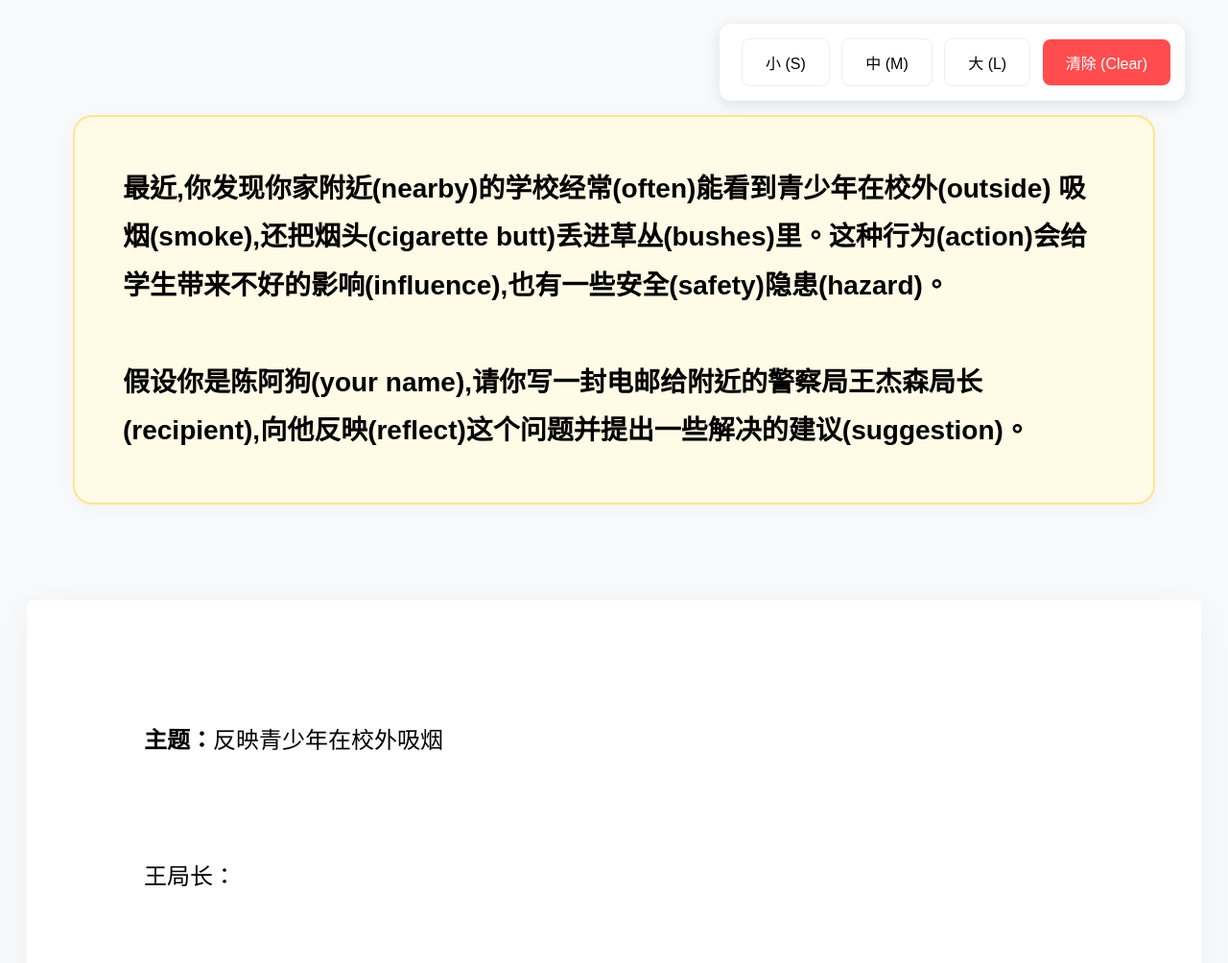
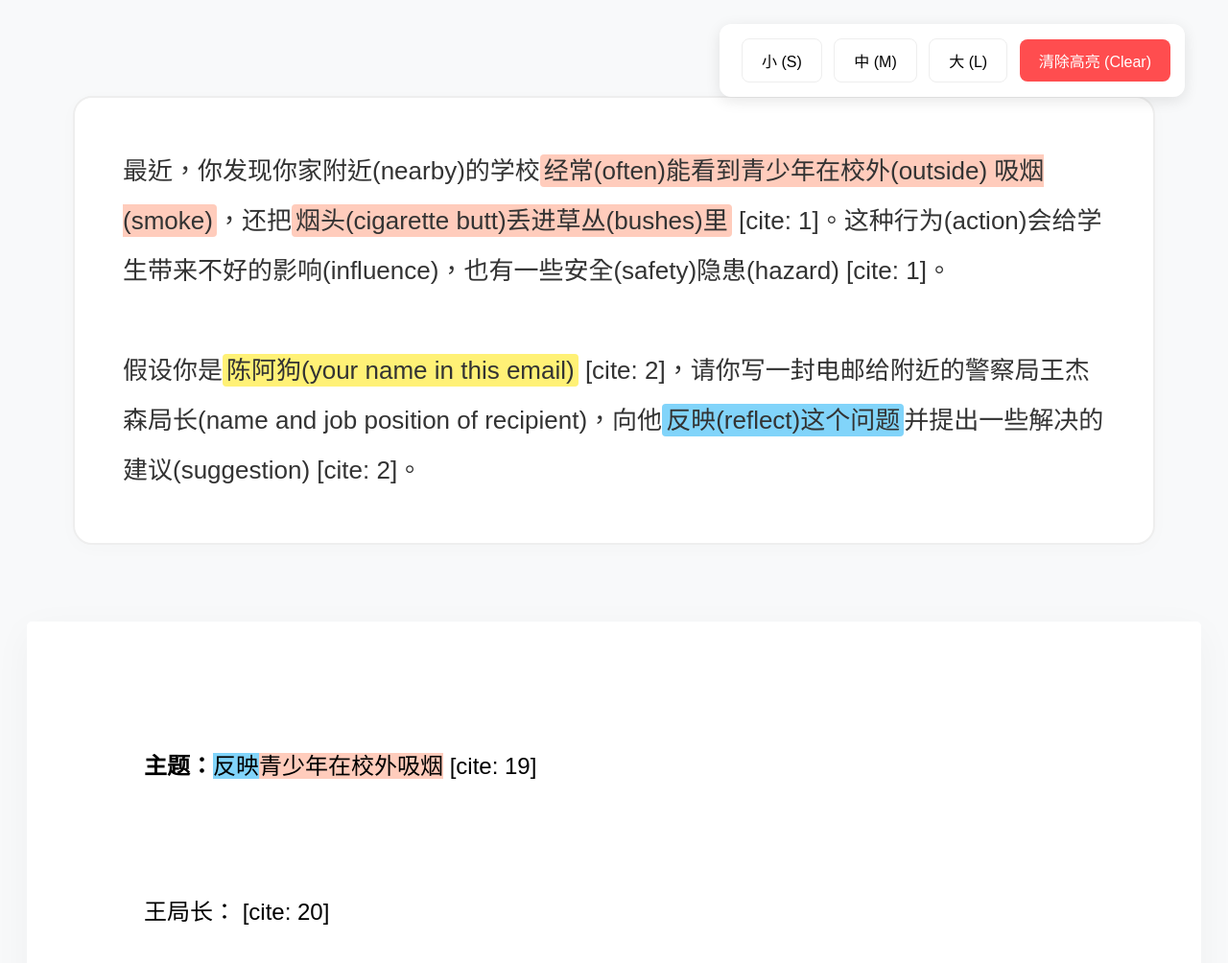
Before and after one commit to happyhappyting/present, a plain HTML site: page index.html in a window 1280 px wide. Shown: the top 1004 px of the page at 96% size. Drawn offline with Linux system fonts and the light colour scheme.

Commit message:
Update index.html

```diff
--- a/index.html
+++ b/index.html
@@ -2,87 +2,59 @@
 <html lang="zh-Hant">
 <head>
     <meta charset="UTF-8">
-    <title>华文公务电邮互动教学 - 全内容完整版</title>
+    <title>华文公务电邮互动教学 - 逻辑对标终极版</title>
     <style>
         :root {
-            --id-hl: #fff176;
-            --pp-hl: #81d4fa;
-            --q-hl: #ffccbc;
+            --id-hl: #fff176; /* 身份-黄色 */
+            --pp-hl: #81d4fa; /* 动作/目的-蓝色 */
+            --q-hl: #ffccbc;  /* 核心问题/情况-粉橘 */
             --base-size: 24px;
             --main-width: 80%;
         }
 
         body {
             font-family: "PingFang SC", "Microsoft YaHei", sans-serif;
-            background: #f8f9fa;
-            margin: 0;
-            padding: 120px 0; /* 增加呼吸感 */
-            display: flex;
-            flex-direction: column;
-            align-items: center;
+            background: #f8f9fa; margin: 0; padding: 100px 0;
+            display: flex; flex-direction: column; align-items: center;
         }
 
-        /* 1. 题目区域 */
+        /* 1. 题目区域：呼吸感 + 全量高亮 */
         .question-header {
-            width: var(--main-width);
-            background: #fffbe6;
-            padding: 50px;
-            border: 2px solid #ffe58f;
-            border-radius: 20px;
-            margin-bottom: 100px;
-            font-size: calc(var(--base-size) + 4px);
-            font-weight: bold;
-            line-height: 1.8;
-            box-shadow: 0 4px 20px rgba(0,0,0,0.03);
+            width: var(--main-width); background: white; padding: 50px;
+            border: 2px solid #eee; border-radius: 20px; margin-bottom: 80px;
+            font-size: calc(var(--base-size) + 2px); line-height: 2; color: #333;
+            box-shadow: 0 4px 20px rgba(0,0,0,0.02);
         }
+        .q-blue { background: var(--pp-hl); padding: 2px 4px; border-radius: 4px; }
+        .q-orange { background: var(--q-hl); padding: 2px 4px; border-radius: 4px; }
+        .q-yellow { background: var(--id-hl); padding: 2px 4px; border-radius: 4px; }
 
         /* 2. 控制按钮 */
         .controls { position: fixed; top: 25px; right: 45px; z-index: 1001; background: white; padding: 15px; border-radius: 12px; box-shadow: 0 4px 15px rgba(0,0,0,0.1); }
-        .controls button { font-size: 16px; padding: 12px 24px; cursor: pointer; border: 1px solid #eee; background: white; border-radius: 8px; margin-left: 8px; }
+        .controls button { font-size: 16px; padding: 10px 20px; cursor: pointer; border: 1px solid #eee; background: white; border-radius: 8px; margin-left: 8px; }
 
-        /* 3. 电邮纸张 */
-        .email-paper {
-            width: var(--main-width);
-            background: white;
-            padding: 100px;
-            border-radius: 5px;
-            box-shadow: 0 10px 40px rgba(0,0,0,0.04);
-        }
-
-        .block {
-            cursor: pointer;
-            margin-bottom: 50px;
-            padding: 20px;
-            border-radius: 12px;
-            border: 2px solid transparent;
-            transition: 0.3s;
-            line-height: 2;
-        }
+        /* 3. 电邮正文纸张 */
+        .email-paper { width: var(--main-width); background: white; padding: 100px; border-radius: 5px; box-shadow: 0 10px 40px rgba(0,0,0,0.04); }
+        .block { cursor: pointer; margin-bottom: 50px; padding: 20px; border-radius: 12px; border: 2px solid transparent; transition: 0.3s; line-height: 2.4; }
         .block:hover { background: #f0f7ff; border-color: #bae7ff; }
-        .active-hl { background-color: #fff176 !important; border-color: #ffcc00 !important; }
+        .active-hl { border-color: #ffcc00 !important; background-color: #fffefb; }
 
         /* 弹窗设计 */
-        .modal { display: none; position: fixed; z-index: 2000; left: 0; top: 0; width: 100%; height: 100%; background: rgba(0,0,0,0.8); backdrop-filter: blur(10px); }
+        .modal { display: none; position: fixed; z-index: 2000; left: 0; top: 0; width: 100%; height: 100%; background: rgba(0,0,0,0.85); backdrop-filter: blur(10px); }
         .modal-content { background: white; margin: 2% auto; padding: 60px; width: 90%; max-width: 1200px; border-radius: 30px; position: relative; max-height: 90vh; overflow-y: auto; }
         .close { position: absolute; right: 35px; top: 25px; font-size: 60px; cursor: pointer; color: #ccc; }
 
-        /* 水平拆解排版：严格遵循图片要求 */
-        .teaching-line { display: flex; flex-wrap: wrap; align-items: flex-start; gap: 12px; line-height: 3.5; margin-top: 40px; }
+        /* 水平拆解排版 */
+        .teaching-line { display: flex; flex-wrap: wrap; align-items: flex-start; gap: 10px; line-height: 3.5; margin-top: 35px; }
         .segment { display: inline-flex; flex-direction: column; align-items: center; }
-        .text-part { font-weight: bold; padding: 2px 12px; border-radius: 6px; }
-        .note-part { font-size: 0.55em; color: #e67e22; font-weight: bold; line-height: 1.2; margin-top: 8px; border-top: 2px solid #eee; width: 100%; text-align: center; padding-top: 6px; }
+        .text-part { font-weight: bold; padding: 0 12px; border-radius: 6px; }
+        .note-part { font-size: 0.55em; color: #d35400; font-weight: bold; line-height: 1.2; margin-top: 8px; border-top: 2px solid #eee; width: 100%; text-align: center; padding-top: 6px; }
 
-        .bg-id { background-color: var(--id-hl); }
-        .bg-pp { background-color: var(--pp-hl); }
-        .bg-q { background-color: var(--q-hl); }
+        .guide-box { border-left: 8px solid #1890ff; background: #f0f9ff; padding: 25px; margin: 25px 0; border-radius: 0 15px 15px 0; }
+        .eng-guide { display: block; color: #666; font-style: italic; font-size: 0.85em; margin-top: 8px; }
 
-        /* 引导文字 */
-        .guide-box { border-left: 8px solid #1890ff; background: #e6f7ff; padding: 30px; margin: 30px 0; border-radius: 0 15px 15px 0; }
-        .guide-box b { color: #003a8c; font-size: 1.2em; display: block; margin-bottom: 10px; }
-        .eng-guide { display: block; color: #595959; font-style: italic; font-size: 0.9em; margin-top: 5px; }
-
-        table { width: 100%; border-collapse: collapse; margin-top: 40px; }
-        th, td { border: 1px solid #f0f0f0; padding: 20px; text-align: left; font-size: 0.9em; }
+        table { width: 100%; border-collapse: collapse; margin-top: 30px; font-size: 0.85em; }
+        th, td { border: 1px solid #eee; padding: 20px; text-align: left; }
         th { background: #fafafa; }
     </style>
 </head>
@@ -92,30 +64,28 @@
     <button onclick="setSize(24)">小 (S)</button>
     <button onclick="setSize(30)">中 (M)</button>
     <button onclick="setSize(36)">大 (L)</button>
-    <button onclick="clearAll()" style="background:#ff4d4f; color:white; border:none;">清除 (Clear)</button>
+    <button onclick="clearAll()" style="background:#ff4d4f; color:white; border:none;">清除高亮 (Clear)</button>
 </div>
 
-<div class="question-header">
-    最近,你发现你家附近(nearby)的学校经常(often)能看到青少年在校外(outside) 吸烟(smoke),还把烟头(cigarette butt)丢进草丛(bushes)里。这种行为(action)会给学生带来不好的影响(influence),也有一些安全(safety)隐患(hazard)。<br><br>
-    假设你是陈阿狗(your name),请你写一封电邮给附近的警察局王杰森局长(recipient),向他反映(reflect)这个问题并提出一些解决的建议(suggestion)。
+<div class="question-header" id="fullQ">
+    最近，你发现你家附近(nearby)的学校<span class="q-orange">经常(often)能看到青少年在校外(outside) 吸烟(smoke)</span>，还把<span class="q-orange">烟头(cigarette butt)丢进草丛(bushes)里</span> [cite: 1]。这种行为(action)会给学生带来不好的影响(influence)，也有一些安全(safety)隐患(hazard) [cite: 1]。<br><br>
+    假设你是<span class="q-yellow">陈阿狗(your name in this email)</span> [cite: 2]，请你写一封电邮给附近的警察局王杰森局长(name and job position of recipient)，向他<span class="q-blue">反映(reflect)这个问题</span>并提出一些解决的建议(suggestion) [cite: 2]。
 </div>
 
 <div class="email-paper" id="mainArea" style="font-size: 24px;">
-    <div class="block" onclick="pop('sub', this)"><b>主题：</b>反映青少年在校外吸烟</div>
-    <div class="block" onclick="pop('addr', this)">王局长：</div>
-    <div class="block" onclick="pop('p1', this)">您好，本人是红山区的居民，这次写电邮的目的是想反映青少年在校外吸烟。</div>
+    <div class="block" onclick="pop('sub', this)">
+        <b>主题：</b><span style="background:var(--pp-hl)">反映</span><span style="background:var(--q-hl)">青少年在校外吸烟</span> [cite: 19]
+    </div>
 
-    <div class="block" onclick="pop('p2', this)">最近，本人发现家附近的学校经常能看到青少年在校外吸烟。他们三五成群站在一起吸烟，言语粗鲁，有人劝他们别在校外吸烟，他们也不听，反而嘲笑对方。这些青少年还把烟头丢进草丛里，我看见他们丢烟头时，烟头甚至没有熄灭，非常危险。</div>
+    <div class="block" onclick="pop('addr', this)">王局长： [cite: 20]</div>
 
-    <div class="block" onclick="pop('p3', this)">青少年在校外吸烟会带来不良的影响。第一，青少年吸烟本来就是一个违法(illegal)的行为。他们在校外这样做，让学校的名声reputation变差(bad)，也可能让别的少年有样学样(Follow suit)。第二，他们把烟头丢进草丛，可能会引发火灾，有严重的安全问题。</div>
+    <div class="block" onclick="pop('p1', this)">您好，本人是红山区的居民，这次写电邮的目的是想反映青少年在校外吸烟。 [cite: 22, 23]</div>
 
-    <div class="block" onclick="pop('p4', this)">有鉴于这些不良影响，本人有以下建议供您参考。</div>
+    <div class="block" onclick="pop('p2', this)">最近，本人发现家附近的学校经常能看到青少年在校外吸烟。他们三五成群站在一起吸烟，言语粗鲁，有人劝他们别在校外吸烟，他们也不听，反而嘲笑对方。这些青少年还把烟头丢进草丛里，我看见他们丢烟头时，烟头甚至没有熄灭，非常危险。 </div>
 
-    <div class="block" onclick="pop('p5', this)">首先，我建议警方派警察巡逻。这将起到警告作用，让他们怕面临更大的惩罚而不敢做违法的事情。</div>
+    <div class="block" onclick="pop('p3', this)">青少年在校外吸烟会带来不良的影响。第一，青少年吸烟本来就是一个违法(illegal)的行为。他们在校外这样做，让学校的名声reputation变差(bad)，也可能让别的少年有样学样(Follow suit)。第二，他们把烟头丢进草丛，可能会引发火灾，有严重的安全问题。 [cite: 27, 28]</div>
 
-    <div class="block" onclick="pop('p6', this)">其次，我建议和学校合作提高法律意识，在校内举办讲座。这样学生就不敢做违法的事情。</div>
-
-    <div class="block" onclick="pop('p7', this)">素闻您一向从善如流，办事效率高。相信您一定会听取建议，做出改善。谢谢！<br><br>陈阿狗 启</div>
+    <div class="block" onclick="pop('p7', this)">素闻您一向从善如流，办事效率高。相信您一定会听取建议，做出改善。谢谢！<br><br>陈阿狗 启 [cite: 38]</div>
 </div>
 
 <div id="modal" class="modal">
@@ -137,63 +107,64 @@ function clearAll() {
 
 function pop(type, el) {
     el.classList.add('active-hl');
-    let h = `<div style="background:#fffbe6; padding:20px; border-radius:12px; font-size:0.7em; border:1px solid #ffe58f; margin-bottom:30px;"><b>题目原文 (From Question):</b> 最近,你发现青少年在校外吸烟...向局长建议。</div>`;
+    let qHTML = document.getElementById('fullQ').innerHTML;
+    let h = `<div style="background:#fffbe6; padding:30px; border-radius:15px; font-size:0.8em; border:1px solid #ffe58f; margin-bottom:30px; line-height:1.6;">
+                <b>题目原文对照 (Match with Question):</b><br>${qHTML}
+             </div>`;
 
     if(type === 'sub') {
-        h += `<div class="guide-box"><b>引导：</b>直接提取题目中的核心问题。
-              <span class="eng-guide">Guideline: Extract the core issue directly from the prompt.</span></div>
+        h += `<div class="guide-box"><b>引导：</b>主题由“动作”和“核心问题”组成。
+              <span class="eng-guide">Guideline: Subject consists of "Action" and "Core Issue". Match the colors.</span></div>
               <div class="teaching-line">
-                <div class="segment"><span class="text-part bg-pp">反映青少年在校外吸烟</span><span class="note-part">抄题目 (Copy Subject)</span></div>
+                <div class="segment"><span class="text-part" style="background:var(--pp-hl)">反映</span><span class="note-part">动作 (Action)</span></div>
+                <div class="segment"><span class="text-part" style="background:var(--q-hl)">青少年在校外吸烟</span><span class="note-part">核心问题 (Core Issue)</span></div>
               </div>`;
-    } else if(type === 'p1') {
-        h += `<div class="guide-box"><b>引导：</b>说明我是谁，以及为何写信。
-              <span class="eng-guide">Guideline: Explain who you are (Identity) and your Purpose.</span></div>
+    }
+    else if(type === 'p1') {
+        h += `<div class="guide-box"><b>引导：</b>交代身份并提取题目中的“反映”目的。
+              <span class="eng-guide">Guideline: State Identity and extract "Purpose" from the question (Blue/Orange).</span></div>
               <div class="teaching-line">
                 <span>您好，</span>
-                <div class="segment"><span class="text-part bg-id">本人是红山区的居民</span><span class="note-part">身份 (Identity)</span></div>
+                <div class="segment"><span class="text-part" style="background:var(--id-hl)">本人是红山区的居民</span><span class="note-part">身份 (Identity) [cite: 22]</span></div>
                 <span>，这次写电邮的</span>
-                <div class="segment"><span class="text-part bg-pp">目的是想反映青少年在校外吸烟</span><span class="note-part">目的 (Purpose)</span></div>
+                <div class="segment"><span class="text-part" style="background:var(--pp-hl)">目的是想反映</span><span class="note-part">动作 (Action) [cite: 23]</span></div>
+                <div class="segment"><span class="text-part" style="background:var(--q-hl)">青少年在校外吸烟</span><span class="note-part">内容 (Content) [cite: 23]</span></div>
+                <span>。</span>
               </div>`;
-    } else if(type === 'p2') {
-        h += `<div class="guide-box"><b>引导：</b>描述具体情况。高亮部分为题目提供的信息。
-              <span class="eng-guide">Guideline: Describe the situation. Highlights show info taken from the question.</span></div>
+    }
+    else if(type === 'p2') {
+        h += `<div class="guide-box"><b>引导：</b>完整描述情况。高亮部分为题目提供的信息。
+              <span class="eng-guide">Guideline: Describe the situation fully. Highlights are direct from the question.</span></div>
               <div class="teaching-line">
                 <span>最近，本人发现家附近的学校</span>
-                <div class="segment"><span class="text-part bg-q">经常能看到青少年在校外吸烟</span><span class="note-part">来自题目 (From Qns)</span></div>
-                <span>。他们三五成群站在一起吸烟，</span>
-                <div class="segment"><span class="text-part">言语粗鲁</span><span class="note-part">细节扩写 (Elaboration)</span></div>
-                <span>，有人劝他们也不听。甚至把</span>
-                <div class="segment"><span class="text-part bg-q">烟头丢进草丛里</span><span class="note-part">来自题目 (From Qns)</span></div>
-                <span>，我看见烟头</span>
-                <div class="segment"><span class="text-part">甚至没有熄灭</span><span class="note-part">危急情况 (Critical Detail)</span></div>
+                <div class="segment"><span class="text-part" style="background:var(--q-hl)">经常能看到青少年在校外吸烟</span><span class="note-part">来自题目 (From Qns) </span></div>
+                <span>。他们</span>
+                <div class="segment"><span class="text-part">言语粗鲁，不听劝告，反而嘲笑对方</span><span class="note-part">扩写细节 (Elaboration) </span></div>
+                <span>。这些青少年还把</span>
+                <div class="segment"><span class="text-part" style="background:var(--q-hl)">烟头丢进草丛里</span><span class="note-part">来自题目 (From Qns) </span></div>
+                <span>，我看见</span>
+                <div class="segment"><span class="text-part">烟头甚至没有熄灭</span><span class="note-part">危险性扩写 (Detail) </span></div>
                 <span>，非常危险。</span>
               </div>`;
-    } else if(type === 'p3') {
-        h += `<div class="guide-box"><b>引导：</b>从法律和安全角度分析影响。
-              <span class="eng-guide">Guideline: Analyze impacts from legal and safety perspectives.</span></div>
+    }
+    else if(type === 'p3') {
+        h += `<div class="guide-box"><b>引导：</b>说明负面后果。
+              <span class="eng-guide">Guideline: Explain the negative impacts (Legal, Reputation, Safety).</span></div>
               <div class="teaching-line">
-                <span>第一，青少年吸烟是</span>
-                <div class="segment"><span class="text-part bg-id">违法 (illegal)</span><span class="note-part">要点1 (Legal)</span></div>
+                <span>第一，吸烟是</span>
+                <div class="segment"><span class="text-part" style="background:var(--id-hl)">违法 (illegal)</span><span class="note-part">要点1 (Legal) [cite: 28]</span></div>
                 <span>行为，会让学校</span>
-                <div class="segment"><span class="text-part bg-pp">名声 (reputation) 变差</span><span class="note-part">要点2 (Social)</span></div>
+                <div class="segment"><span class="text-part" style="background:var(--pp-hl)">名声 (reputation) 变差</span><span class="note-part">要点2 (Reputation) [cite: 28]</span></div>
                 <span>。第二，乱丢烟头可能</span>
-                <div class="segment"><span class="text-part bg-q">引发火灾</span><span class="note-part">安全 (Safety)</span></div>
-                <span>。</span>
+                <div class="segment"><span class="text-part" style="background:var(--q-hl)">引发火灾</span><span class="note-part">要点3 (Safety) [cite: 28]</span></div>
               </div>`;
-    } else if(type === 'p5' || type === 'p6') {
-        h += `<div class="guide-box"><b>引导：</b>建议 + 作用。
-              <span class="eng-guide">Guideline: Suggestion + Elaboration/Effect.</span></div>
-              <table>
-                <tr><th>建议 (Suggestion)</th><th>作用 (Effect)</th></tr>
-                <tr><td>派警察巡逻 (Deploy patrols)</td><td>起到警告作用 (Warning)，让他们怕面临惩罚。</td></tr>
-                <tr><td>举办讲座 (Hold talks)</td><td>提高法律意识 (Raise awareness)，让他们不敢违法。</td></tr>
-              </table>`;
-    } else if(type === 'p7') {
-        h += `<div class="guide-box"><b>引导：</b>祝颂语与署名。请背诵模版。
-              <span class="eng-guide">Guideline: Closing and Sign-off. Memorise the template.</span></div>
-              <p>素闻您一向<b>从善如流，办事效率高</b>。相信您一定会听取建议，做出改善。谢谢！</p>
-              <div style="text-align:left; margin-top:50px;">
-                <div class="segment"><span class="text-part">陈阿狗 启</span><span class="note-part">署名 (Sign off)</span></div>
+    }
+    else if(type === 'p7') {
+        h += `<div class="guide-box"><b>引导：</b>对应题目的署名要求。
+              <span class="eng-guide">Guideline: Match with the name required in the question (Yellow).</span></div>
+              <p>素闻您一向从善如流... [cite: 38]</p>
+              <div style="text-align:right;">
+                <div class="segment"><span class="text-part" style="background:var(--id-hl)">陈阿狗</span><span class="note-part">署名 (Sign off) [cite: 38]</span></div><span> 启</span>
               </div>`;
     }
 
```
